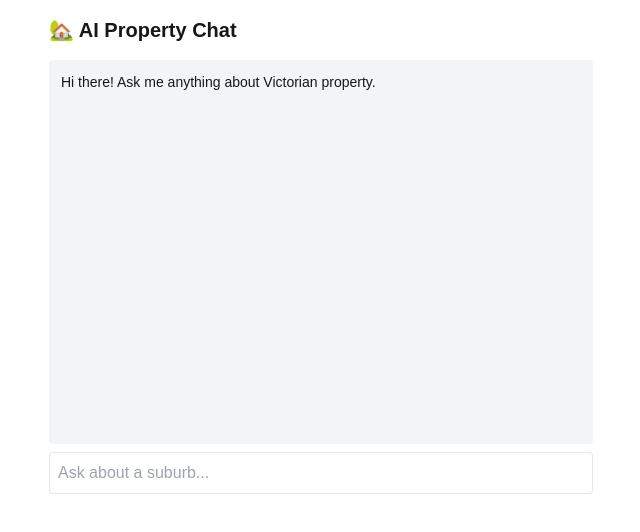
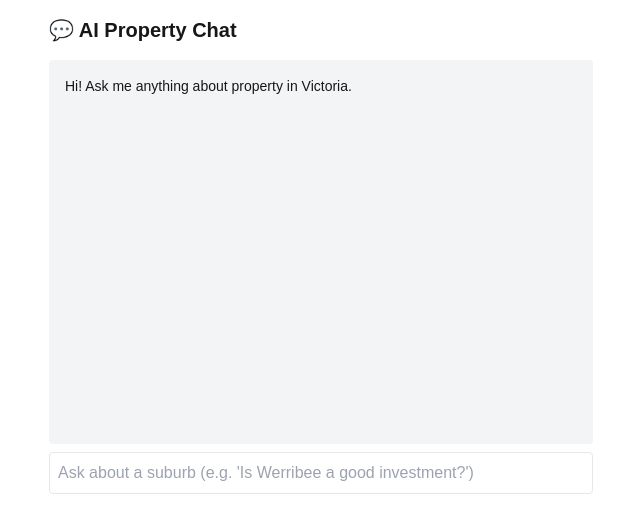
Before and after one commit to sudostar12/propsignal, a Next.js app: page /ai-chat in a window 1280 px wide. Shown: the top 532 px of the page, without its empty margins (319-959 px from the left). Built offline with nearby package versions, Linux system fonts and the light colour scheme.

Commit message:
Fix ai-chat page to show AI chat UI

```diff
--- a/src/app/ai-chat/page.tsx
+++ b/src/app/ai-chat/page.tsx
@@ -3,37 +3,40 @@
 import { useState } from 'react';
 
 export default function AIChatPage() {
-  const [messages, setMessages] = useState([{ role: 'assistant', content: 'Hi there! Ask me anything about Victorian property.' }]);
-  const [input, setInput] = useState("");
+  const [messages, setMessages] = useState([{ role: 'assistant', content: 'Hi! Ask me anything about property in Victoria.' }]);
+  const [input, setInput] = useState('');
 
-  async function handleSend() {
+  const sendMessage = async () => {
     if (!input) return;
+    const updatedMessages = [...messages, { role: 'user', content: input }];
+
     const res = await fetch('/api/ai-chat', {
       method: 'POST',
-      body: JSON.stringify({ messages: [...messages, { role: 'user', content: input }] }),
       headers: { 'Content-Type': 'application/json' },
+      body: JSON.stringify({ messages: updatedMessages }),
     });
+
     const data = await res.json();
-    setMessages(prev => [...prev, { role: 'user', content: input }, { role: 'assistant', content: data.reply }]);
+    setMessages([...updatedMessages, { role: 'assistant', content: data.reply }]);
     setInput('');
-  }
+  };
 
   return (
     <main className="max-w-xl mx-auto p-4">
-      <h1 className="text-xl font-semibold mb-4">🏡 AI Property Chat</h1>
-      <div className="h-96 overflow-y-auto bg-gray-100 p-3 rounded text-sm mb-2">
+      <h1 className="text-xl font-bold mb-4">💬 AI Property Chat</h1>
+      <div className="bg-gray-100 h-96 overflow-y-auto p-4 rounded mb-2 text-sm">
         {messages.map((m, i) => (
-          <div key={i} className={`mb-2 ${m.role === 'user' ? 'text-right' : 'text-left'}`}>
-            <span>{m.content}</span>
+          <div key={i} className={`mb-1 ${m.role === 'user' ? 'text-right' : 'text-left'}`}>
+            {m.content}
           </div>
         ))}
       </div>
       <input
         className="w-full p-2 border rounded"
-        placeholder="Ask about a suburb..."
+        placeholder="Ask about a suburb (e.g. 'Is Werribee a good investment?')"
         value={input}
-        onChange={e => setInput(e.target.value)}
-        onKeyDown={e => e.key === 'Enter' && handleSend()}
+        onChange={(e) => setInput(e.target.value)}
+        onKeyDown={(e) => e.key === 'Enter' && sendMessage()}
       />
     </main>
   );
```
